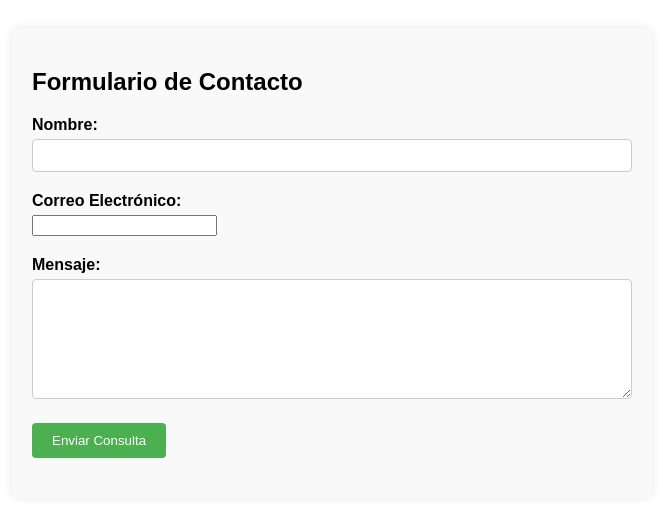
After one commit to YeyderJHJL/PROJECT_IPS, a Django app: page /contactForm/ in a window 1280 px wide. The commit adds this page. Shown: the top 517 px of the page, without its empty margins (308-971 px from the left). Run offline with Django 5.2, Linux system fonts and the light colour scheme; some libraries are stand-ins or nearby versions.

Commit message:
avances  formulario

```diff
--- a/project/project/settings.py
+++ b/project/project/settings.py
@@ -12,6 +12,7 @@ https://docs.djangoproject.com/en/5.0/ref/settings/
 
 from pathlib import Path
 import environ
+import os
 
 # Build paths inside the project like this: BASE_DIR / 'subdir'.
 BASE_DIR = Path(__file__).resolve().parent.parent
--- a/project/tienda/templates/base.html
+++ b/project/tienda/templates/base.html
@@ -16,6 +16,9 @@
             <ul class="navbar-nav">
                 <li class="nav-item">
                     <a class="nav-link" href="{% url 'index' %}">Home</a>
+                    <a class="nav-link" href="{% url 'contactForm' %}">Formulario-Contacto</a>
+                    <a class="nav-link" href="{% url 'InfoEmpresa' %}">SYSEGUR AQP</a>
+
                 </li>
                 <!-- Añade más enlaces aquí -->
             </ul>
--- /dev/null
+++ b/project/tienda/templates/contactForm.html
@@ -0,0 +1,92 @@
+<!DOCTYPE html>
+<html lang="es">
+<head>
+    <meta charset="UTF-8">
+    <meta name="viewport" content="width=device-width, initial-scale=1.0">
+    <title>Formulario de Contacto</title>
+    <style>
+        /* Estilos opcionales para el formulario */
+        body {
+            font-family: Arial, sans-serif;
+            padding: 20px;
+        }
+        .form-container {
+            max-width: 600px;
+            margin: 0 auto;
+            background: #f9f9f9;
+            padding: 20px;
+            border-radius: 8px;
+            box-shadow: 0 0 10px rgba(0,0,0,0.1);
+        }
+        .form-group {
+            margin-bottom: 20px;
+        }
+        .form-group label {
+            display: block;
+            font-weight: bold;
+            margin-bottom: 5px;
+        }
+        .form-group input[type="text"],
+        .form-group textarea {
+            width: 100%;
+            padding: 8px;
+            border: 1px solid #ccc;
+            border-radius: 4px;
+            box-sizing: border-box;
+        }
+        .form-group textarea {
+            height: 120px;
+        }
+        .form-group button {
+            background-color: #4CAF50;
+            color: white;
+            padding: 10px 20px;
+            border: none;
+            border-radius: 4px;
+            cursor: pointer;
+        }
+        .form-group button:hover {
+            background-color: #45a049;
+        }
+    </style>
+</head>
+<body>
+    <div class="form-container">
+        <h2>Formulario de Contacto</h2>
+        <form id="contact-form">
+            <div class="form-group">
+                <label for="name">Nombre:</label>
+                <input type="text" id="name" name="name" required>
+            </div>
+            <div class="form-group">
+                <label for="email">Correo Electrónico:</label>
+                <input type="email" id="email" name="email" required>
+            </div>
+            <div class="form-group">
+                <label for="message">Mensaje:</label>
+                <textarea id="message" name="message" required></textarea>
+            </div>
+            <div class="form-group">
+                <button type="submit">Enviar Consulta</button>
+            </div>
+        </form>
+    </div>
+
+    <!-- Integra aquí el código de tu solución de chat en vivo -->
+    <!-- Por ejemplo, puedes usar un widget de chat de algún servicio como Tawk.to, LiveChat, etc. -->
+
+    <!-- Aquí puedes integrar un ejemplo con Tawk.to -->
+    <script type="text/javascript">
+        var Tawk_API=Tawk_API||{}, Tawk_LoadStart=new Date();
+        (function(){
+        var s1=document.createElement("script"),s0=document.getElementsByTagName("script")[0];
+        s1.async=true;
+        s1.src='https://embed.tawk.to/your_tawkto_key/default';
+        s1.charset='UTF-8';
+        s1.setAttribute('crossorigin','*');
+        s0.parentNode.insertBefore(s1,s0);
+        })();
+    </script>
+
+</body>
+</html>
--- a/project/tienda/urls.py
+++ b/project/tienda/urls.py
@@ -1,7 +1,10 @@
+from django.contrib import admin
 from django.urls import path
-from . import views
+from tienda import views
 
 urlpatterns = [
-    path('', views.index, name='index'),
-    # paths for categories
+   path('admin/', admin.site.urls),
+    path('', views.index, name='index'),  # Ruta para la vista index
+    path('contactForm/', views.contactForm, name='contactForm'),
+    path('InfoEmpresa/', views.contactForm, name='InfoEmpresa'),
 ]
--- a/project/tienda/views.py
+++ b/project/tienda/views.py
@@ -4,3 +4,9 @@ from django.shortcuts import render
 
 def index(request):
     return render(request, 'index.html')
+
+def contactForm(request):
+    return render(request, 'contactForm.html')
+
+def InfoEmpresa(request):
+    return render(request, 'InfoEmpresa.html')
```
Also changed, not shown: project/tienda/templates/InfoEmpresa.html (renamed from project/tienda/templates/informacion_empresa.html), 1 other file.
